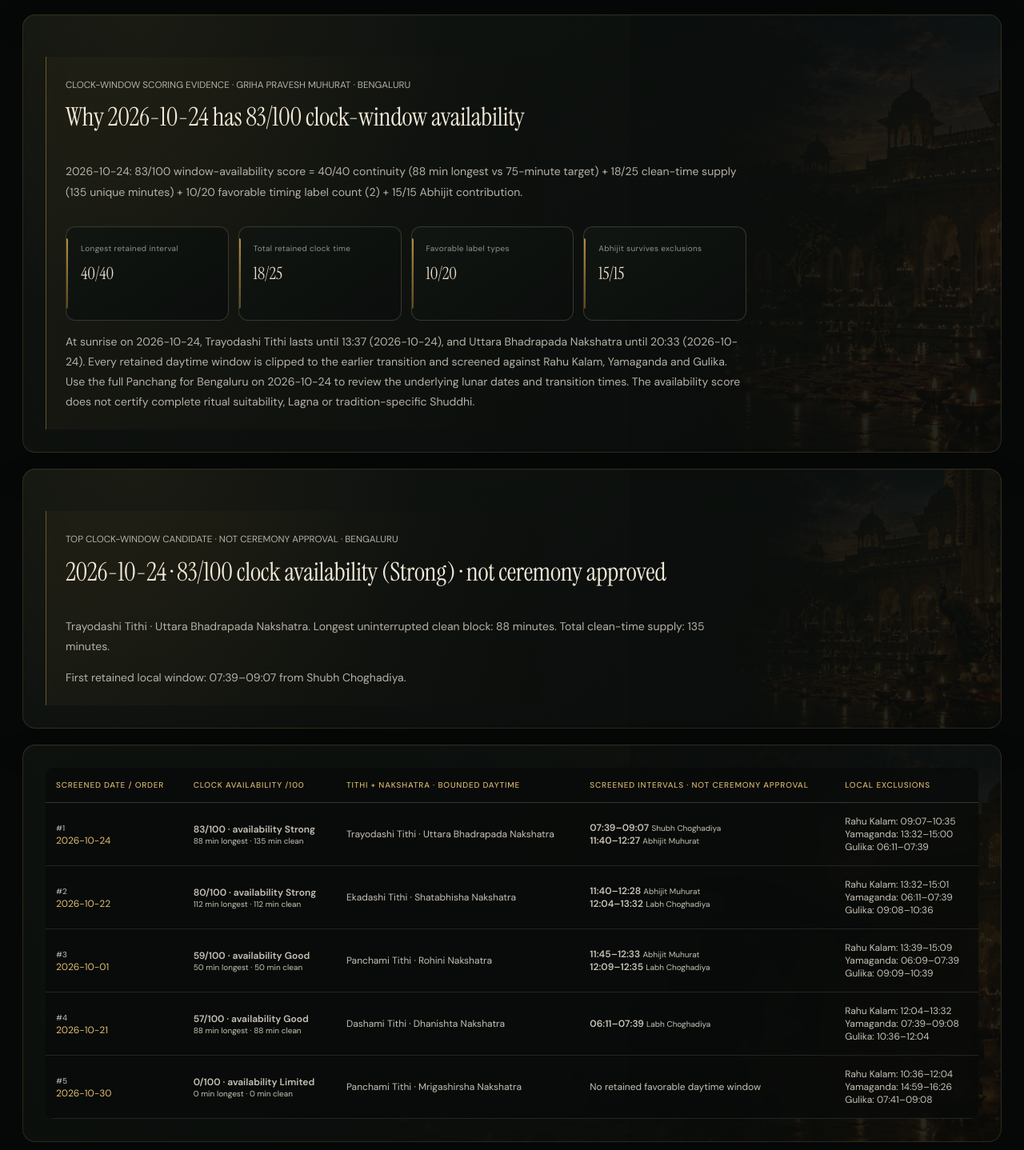
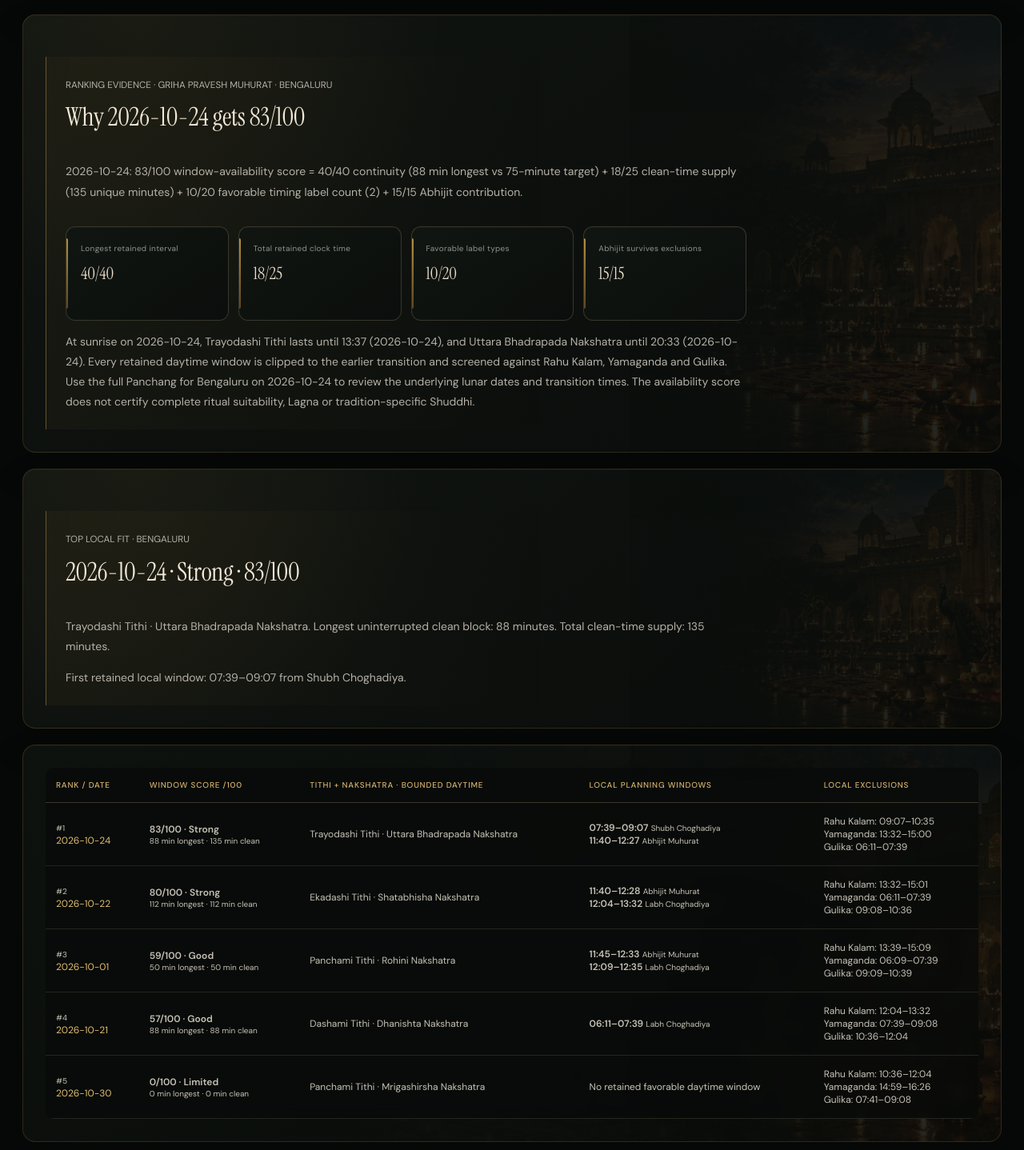
Before and after one commit to SviatF/chanag.xx, a Next.js app: page /muhurat/griha-pravesh/2026/10/bengaluru in a window 1280 px wide. Shown: the part 4432-5870 px from the top of the page at 80% size. Built offline with nearby package versions, Linux system fonts and the light colour scheme.

Commit message:
CT2: preserve factual city-specific SSR while correcting misleading Muhurat JSON-LD

```diff
--- a/app/muhurat/[event]/[year]/[month]/[city]/page.tsx
+++ b/app/muhurat/[event]/[year]/[month]/[city]/page.tsx
@@ -74,8 +74,8 @@ export default async function Page({params}:{params:Promise<{event:string;year:s
     <section className="wide-panel"><div className="seo-copy"><h2>{quality.ruleTitle}</h2><p>{quality.ruleBody}</p></div></section>
 
     {top&&scoreEvidence?<section className="wide-panel"><div className="seo-copy">
-      <small>CLOCK-WINDOW SCORING EVIDENCE · {rule.title.toUpperCase()} · {city.name.toUpperCase()}</small>
-      <h2>Why {top.date} has {scoreEvidence.score}/100 clock-window availability</h2>
+      <small>RANKING EVIDENCE · {rule.title.toUpperCase()} · {city.name.toUpperCase()}</small>
+      <h2>Why {top.date} gets {scoreEvidence.score}/100</h2>
       <p>{scoreEvidence.summary}</p>
       <div className="data-grid">
         <div className="data-card"><small>Longest retained interval</small><strong>{scoreEvidence.continuity}/40</strong></div>
@@ -87,9 +87,9 @@ export default async function Page({params}:{params:Promise<{event:string;year:s
       {p.event==="wedding"?<p>Wedding Bhadra check for {city.name}: windows overlapping the sunrise-active Vishti Karana, or the following Vishti after Vanija, are removed at their actual dated Karana transitions. Other religious eligibility checks remain unverified.</p>:null}
     </div></section>:null}
 
-    {top?<section className="wide-panel"><div className="seo-copy"><small>TOP CLOCK-WINDOW CANDIDATE · NOT CEREMONY APPROVAL · {city.name.toUpperCase()}</small><h2>{top.date} · {top.planning.score}/100 clock availability ({top.planning.grade}) · not ceremony approved</h2><p>{top.reasons.join(" · ")}. Longest uninterrupted clean block: {top.planning.longestWindowMinutes} minutes. Total clean-time supply: {top.planning.totalCleanMinutes} minutes.</p><p>{top.recommendedWindows[0]?`First retained local window: ${top.recommendedWindows[0].start}–${top.recommendedWindows[0].end} from ${top.recommendedWindows[0].sources.join(" + ")}.`:"This row passes the lunar screen but has no retained favorable daytime block after local exclusions."}</p></div></section>:null}
+    {top?<section className="wide-panel"><div className="seo-copy"><small>TOP LOCAL FIT · {city.name.toUpperCase()}</small><h2>{top.date} · {top.planning.grade} · {top.planning.score}/100</h2><p>{top.reasons.join(" · ")}. Longest uninterrupted clean block: {top.planning.longestWindowMinutes} minutes. Total clean-time supply: {top.planning.totalCleanMinutes} minutes.</p><p>{top.recommendedWindows[0]?`First retained local window: ${top.recommendedWindows[0].start}–${top.recommendedWindows[0].end} from ${top.recommendedWindows[0].sources.join(" + ")}.`:"This row passes the lunar screen but has no retained favorable daytime block after local exclusions."}</p></div></section>:null}
 
-    <div className="wide-panel"><table className="table"><thead><tr><th>Screened date / order</th><th>Clock availability /100</th><th>Tithi + Nakshatra · bounded daytime</th><th>Screened intervals · not ceremony approval</th><th>Local exclusions</th></tr></thead><tbody>{rows.length?rows.map((r,index)=><tr key={r.date}><td><small>#{index+1}</small><br/><Link href={`/panchang/${city.slug}/${r.date}`}>{r.date}</Link></td><td><strong>{r.planning.score}/100 · availability {r.planning.grade}</strong><small style={{display:"block"}}>{r.planning.longestWindowMinutes} min longest · {r.planning.totalCleanMinutes} min clean</small></td><td>{r.reasons.join(" · ")}</td><td>{r.recommendedWindows.length?<>{r.recommendedWindows.slice(0,4).map(window=><span key={`${window.start}-${window.end}`} style={{display:"block",whiteSpace:"nowrap"}}><strong>{window.start}–{window.end}</strong> <small>{window.sources.join(" + ")}</small></span>)}{r.recommendedWindows.length>4?<small>+{r.recommendedWindows.length-4} more retained windows</small>:null}</>:"No retained favorable daytime window"}</td><td>{r.avoidWindows.map(item=><span key={item.label} style={{display:"block",whiteSpace:"nowrap"}}>{item.label}: {item.window.start}–{item.window.end}</span>)}</td></tr>):<tr><td colSpan={5}>No dates matched the configured Tithi + Nakshatra profile for this month.</td></tr>}</tbody></table></div>
+    <div className="wide-panel"><table className="table"><thead><tr><th>Rank / Date</th><th>Window score /100</th><th>Tithi + Nakshatra · bounded daytime</th><th>Local planning windows</th><th>Local exclusions</th></tr></thead><tbody>{rows.length?rows.map((r,index)=><tr key={r.date}><td><small>#{index+1}</small><br/><Link href={`/panchang/${city.slug}/${r.date}`}>{r.date}</Link></td><td><strong>{r.planning.score}/100 · {r.planning.grade}</strong><small style={{display:"block"}}>{r.planning.longestWindowMinutes} min longest · {r.planning.totalCleanMinutes} min clean</small></td><td>{r.reasons.join(" · ")}</td><td>{r.recommendedWindows.length?<>{r.recommendedWindows.slice(0,4).map(window=><span key={`${window.start}-${window.end}`} style={{display:"block",whiteSpace:"nowrap"}}><strong>{window.start}–{window.end}</strong> <small>{window.sources.join(" + ")}</small></span>)}{r.recommendedWindows.length>4?<small>+{r.recommendedWindows.length-4} more retained windows</small>:null}</>:"No retained favorable daytime window"}</td><td>{r.avoidWindows.map(item=><span key={item.label} style={{display:"block",whiteSpace:"nowrap"}}>{item.label}: {item.window.start}–{item.window.end}</span>)}</td></tr>):<tr><td colSpan={5}>No dates matched the configured Tithi + Nakshatra profile for this month.</td></tr>}</tbody></table></div>
 
     {p.event==="gold-purchase"?<section className="wide-panel"><div className="seo-copy"><small>PRICE CONTEXT · SEPARATE DATASET</small><h2>Gold price context for {city.name}</h2><p>The timing model and the market-price model are independent. Open the <Link href={`/gold-rate/${city.slug}`}>gold rate page for {city.name}</Link> to compare the local reference price separately from this timing analysis.</p></div></section>:null}
 
```
